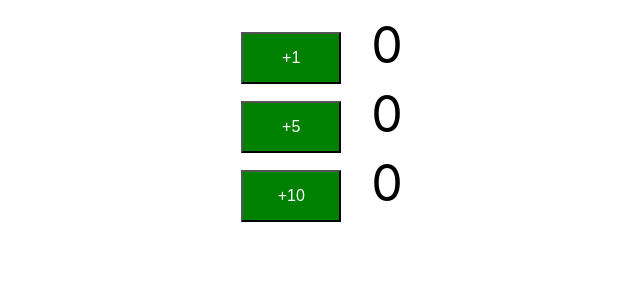
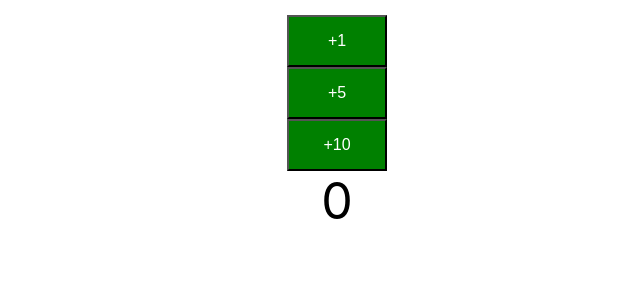
Before and after one commit to Saurabh7064/todo-app-react, a React (Create React App) app: page / in a window 1280 px wide. Shown: the top 300 px of the page, without its empty margins (303-943 px from the left). Built offline with nearby package versions, Linux system fonts and the light colour scheme.

Commit message:
25. Step 13 - Moving State Up - Adding state to Counter Component
Created parent and child components and passed the values between them

```diff
--- a/src/components/counters/Counter.jsx
+++ b/src/components/counters/Counter.jsx
@@ -3,12 +3,32 @@
 import PropTypes from "prop-types";
 
 class Counter extends Component{
+
+    constructor() {
+        super();
+        this.state={
+            counter : 0
+        }
+        this.increment = this.increment.bind(this);
+    }
+
+    increment(by){
+        console.log(`increment from the parent - ${by}`)
+        this.setState({
+            counter: this.state.counter + by//+ this.props.by
+        });
+    }
+
+
     render() {
+        const style = {fontSize:"50px", padding:"15px 30px"};
+
         return (
-            <div className="App">
-                <CounterButton></CounterButton>
-                <CounterButton by={5}></CounterButton>
-                <CounterButton by={10}></CounterButton>
+            <div className="counter">
+                <CounterButton by={1} incrementMethod={this.increment}/>
+                <CounterButton by={5} incrementMethod={this.increment}/>
+                <CounterButton by={10} incrementMethod={this.increment}/>
+                <span className="count"style={style}>{this.state.counter}</span>
             </div>
         );
     }
@@ -28,15 +48,15 @@
         return(
             <div className="counter">
                 <button onClick={this.increment}>+{this.props.by}</button>
-                <span className="count" style={style}>{this.state.counter}</span>
-            </div>
+             </div>
         );
     }
 
      increment(){
          this.setState({
-            counter: this.state.counter+ this.props.by
+            counter: this.state.counter + this.props.by
          });
+         this.props.incrementMethod(this.props.by);
     }
 
 
```
